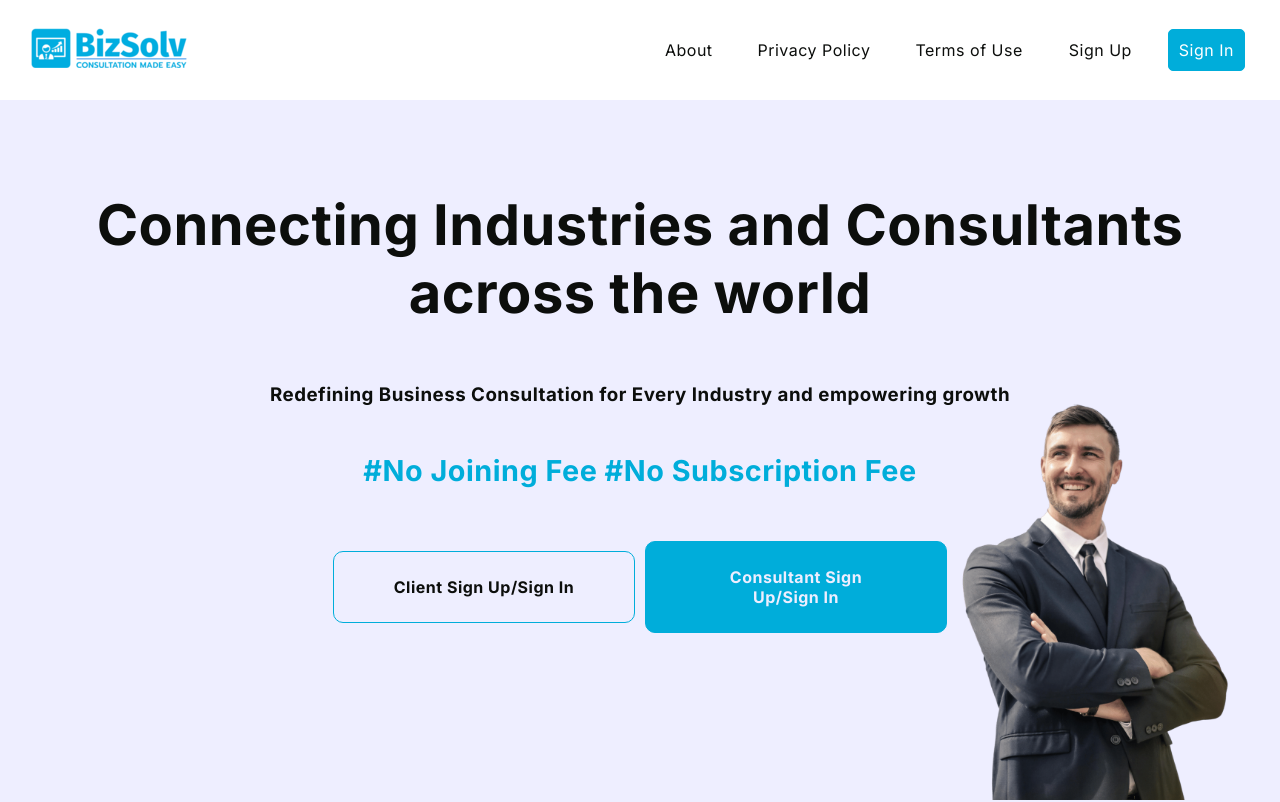
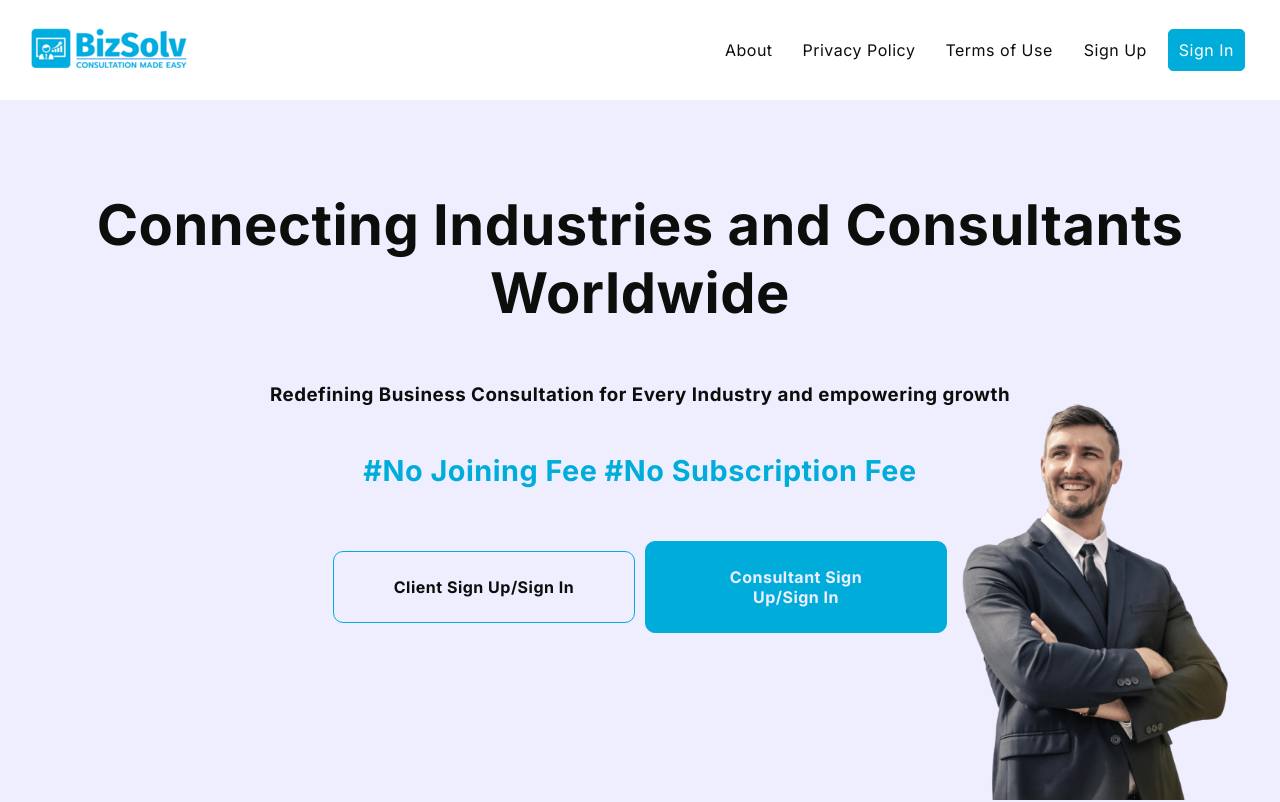
Before and after one commit to JaifDev/bizsolv-landing, a React (Vite) app: page / in a window 1280 px wide. Shown: the top 802 px of the page. Built offline with nearby package versions, Linux system fonts and the light colour scheme.

Commit message:
Final changes

```diff
--- a/src/components/Navbar/Navbar.scss
+++ b/src/components/Navbar/Navbar.scss
@@ -16,7 +16,7 @@
   .nav-right {
     display: flex;
     align-items: center;
-    gap: 25px;
+    gap: 10px;
     margin-right: 10px;
 
     .nav-links {
--- a/src/pages/Home/Home.jsx
+++ b/src/pages/Home/Home.jsx
@@ -37,10 +37,7 @@ const Home = () => {
     <div className="home">
       <div className="first-container">
         <div className="first-left-container">
-          <h1>
-            Connecting Industries and Consultants
-            <br /> across the world
-          </h1>
+          <h1>Connecting Industries and Consultants Worldwide</h1>
           <h3>
             Redefining Business Consultation for Every Industry and empowering
             growth
--- a/src/pages/Home/Home.scss
+++ b/src/pages/Home/Home.scss
@@ -27,7 +27,8 @@
         font-size: 3.5rem;
 
         @include mobile {
-          font-size: 1.5rem;
+          font-size: 1.6rem;
+          padding: 15px 20px;
         }
       }
 
@@ -60,6 +61,7 @@
 
           @include mobile {
             font-size: 1rem;
+            padding: 0 20px;
           }
         }
       }
```
